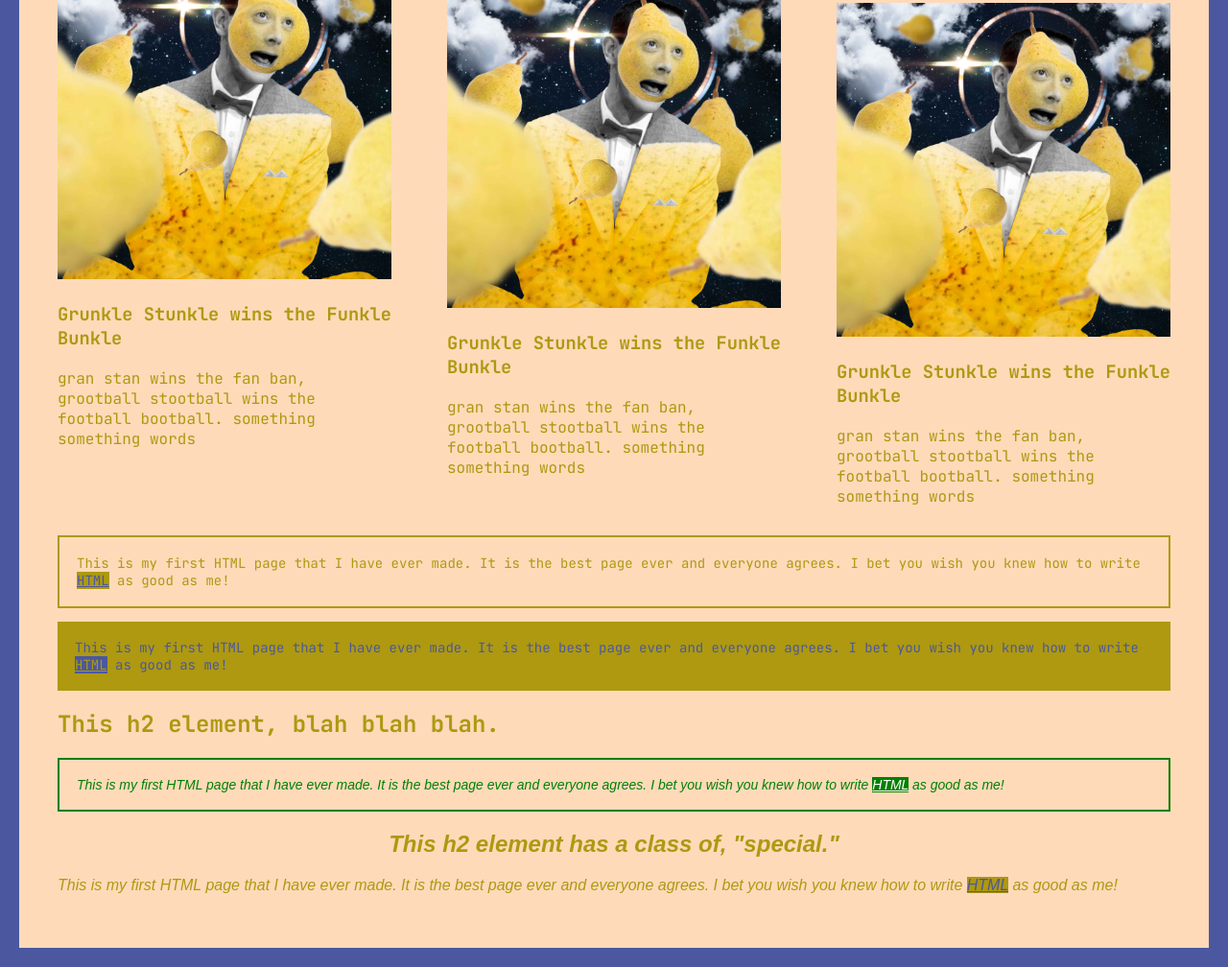
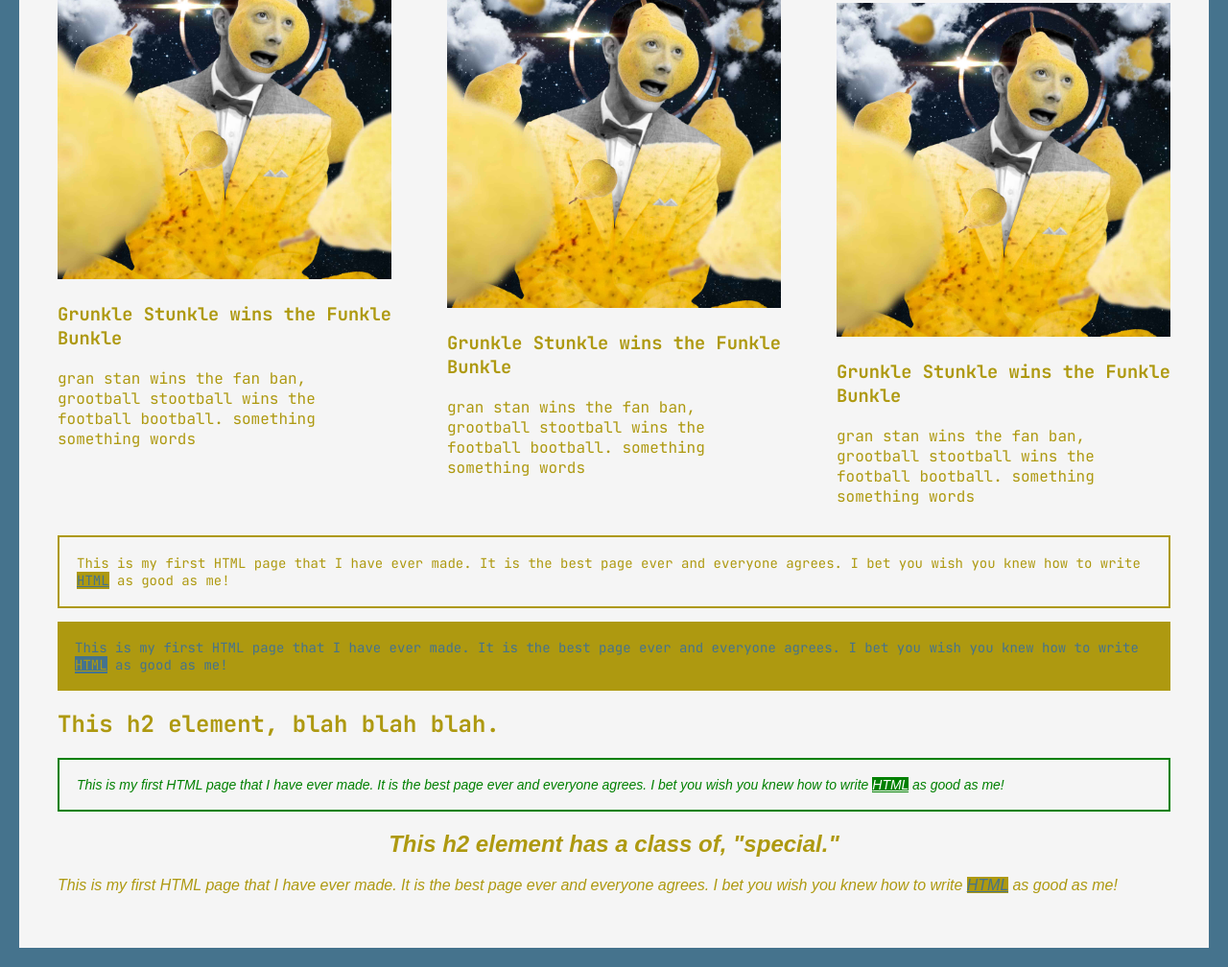
Before and after one commit to Decordi/project-3-portfolio-page, a plain HTML site: page index.html in a window 1280 px wide. Shown: the part 1103-2111 px from the top of the page at 96% size. Drawn offline with Linux system fonts and the light colour scheme.

Commit message:
color fixes

```diff
--- a/css/main.css
+++ b/css/main.css
@@ -2,7 +2,7 @@
 
 :root {
     --main-color: rgb(174, 153, 16);
-    --main-contrast-color: rgb(75, 88, 159);
+    --main-contrast-color: rgb(69, 115, 141);
     --accent-color: rgb(219, 121, 238);
     --accent-contrast-color: rgb(66, 5, 69);
 }
@@ -36,7 +36,7 @@ body {
 
 
 #content-container {
-    background-color: peachpuff;
+    background-color: whitesmoke;
     margin: 20px auto;
     max-width: 1440px;
     padding: 40px;
```
